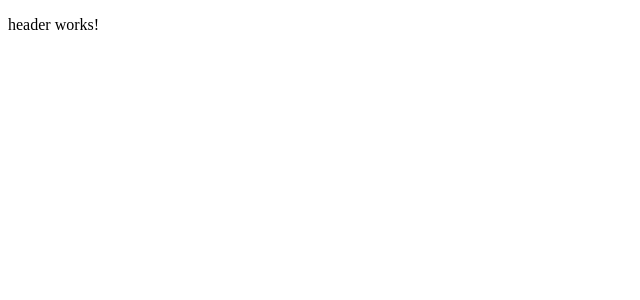
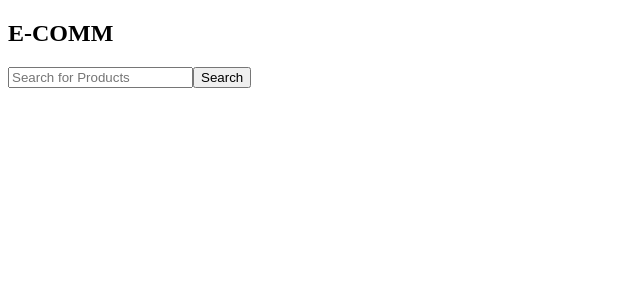
Before and after one commit to Gautami-Vikhe/ecomm-project, an Angular app: page / in a window 1280 px wide. Shown: the top 300 px of the page, without its empty margins (0-640 px from the left). Built offline with nearby package versions, Linux system fonts and the light colour scheme.

Commit message:
feat:added search bar inside navigation section

```diff
--- a/src/app/header/header.component.html
+++ b/src/app/header/header.component.html
@@ -1 +1,7 @@
-<p>header works!</p>
+<nav class="nav">
+<h1>E-COMM</h1>
+<div>
+    <input type="text" placeholder="Search for Products">
+    <button>Search</button>
+</div>
+</nav>
```
